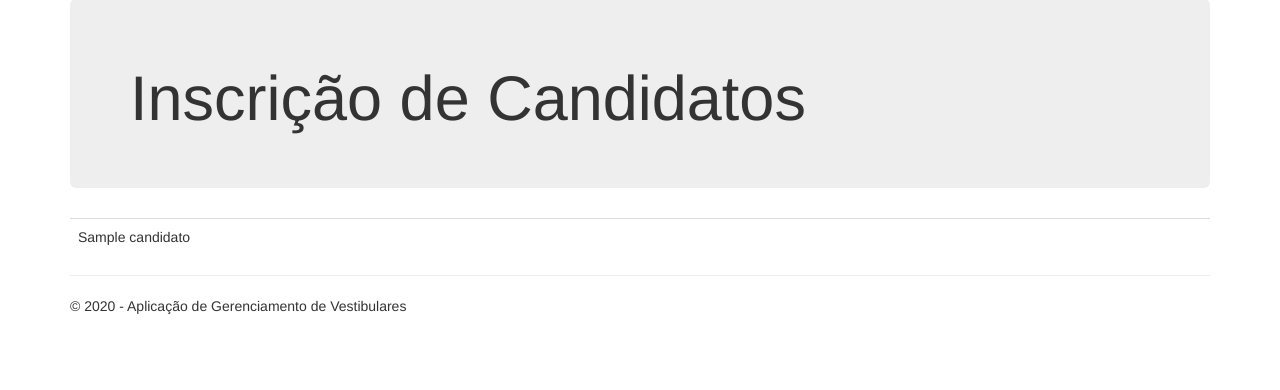
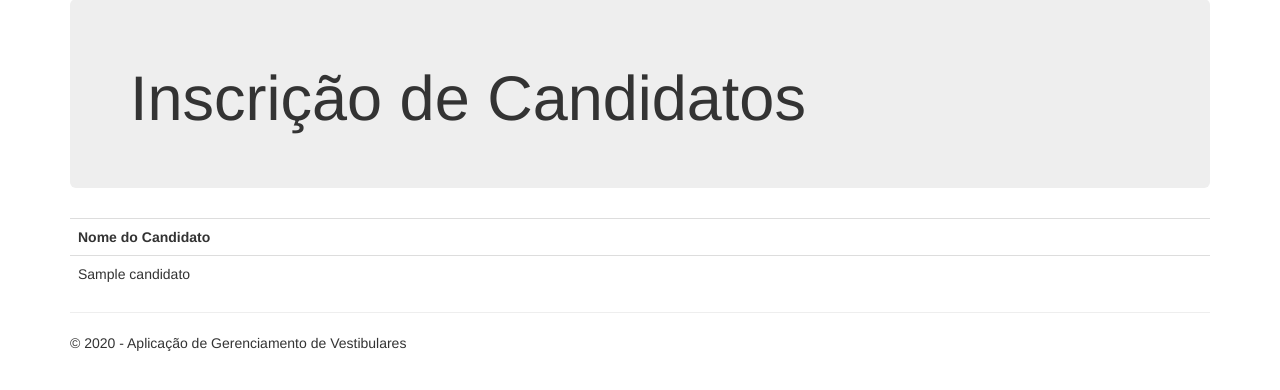
Before and after one commit to zzzaik/devops-ac06, a Django app: template app/templates/app/inscricao_candidatos.html in a window 1280 px wide. Shown: the part 51-441 px from the top of the page. Run offline with Django 3.2, Linux system fonts and the light colour scheme; tables that the repository leaves empty hold one stand-in row (values such as "Sample post"); the template is opened without the code that fills it: values that come from a table or form of the project are taken from there, most other values are stand-ins (such as "Sample title", 1, 10 or a date in 2020); parts of the project's set-up code (start-up, migrations or seed data) failed here and were passed over; some libraries are stand-ins or nearby versions.

Commit message:
Update inscricao_candidatos.html

```diff
--- a/app/templates/app/inscricao_candidatos.html
+++ b/app/templates/app/inscricao_candidatos.html
@@ -6,7 +6,10 @@
   </div>
 
   <table class = 'table'>
-      {% for candidato in candidatos %}
+    <tr>
+      <th>Nome do Candidato</th>
+    </tr>
+      {% for candidato in Candidatos %}
         <tr><td>{{ candidato.nome }}</td></tr>
       {% endfor %}
   </table>
```
